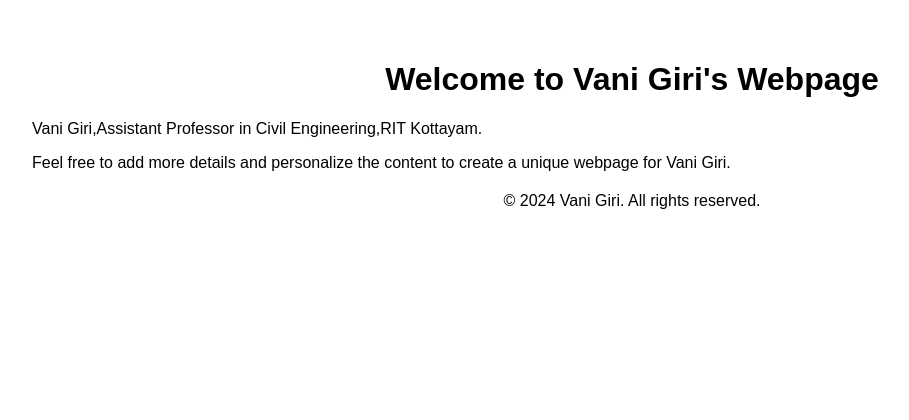
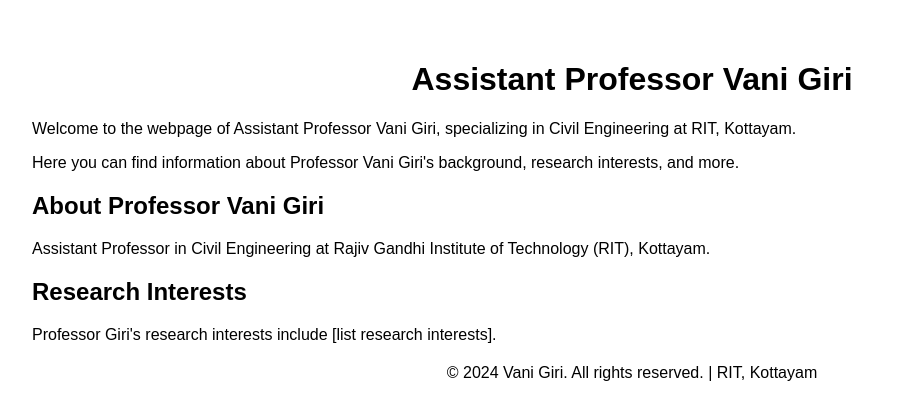
Before and after one commit to vanirit/vanirit.github.io, a plain HTML site: page index.html in a window 1280 px wide. Shown: the whole page, without its empty margins (8-917 px from the left). Drawn offline with Linux system fonts and the light colour scheme.

Commit message:
Update index.html

```diff
--- a/index.html
+++ b/index.html
@@ -3,10 +3,10 @@
 <head>
     <meta charset="UTF-8">
     <meta name="viewport" content="width=device-width, initial-scale=1.0">
-    <title>Vani Giri's Webpage</title>
+    <title>Vani Giri - Assistant Professor</title>
     <style>
         body {
-            font-family: Arial, italics;
+            font-family: Arial, sans-serif;
             margin: 20px;
             padding: 20px;
         }
@@ -25,16 +25,28 @@
 </head>
 <body>
     <header>
-        <h1>Welcome to Vani Giri's Webpage</h1>
+        <h1>Assistant Professor Vani Giri</h1>
     </header>
 
     <main>
-        <p> Vani Giri,Assistant Professor in Civil Engineering,RIT Kottayam. </p>
-        <p>Feel free to add more details and personalize the content to create a unique webpage for Vani Giri.</p>
+        <p>Welcome to the webpage of Assistant Professor Vani Giri, specializing in Civil Engineering at RIT, Kottayam.</p>
+        <p>Here you can find information about Professor Vani Giri's background, research interests, and more.</p>
+
+        <section>
+            <h2>About Professor Vani Giri</h2>
+            <p>Assistant Professor in Civil Engineering at Rajiv Gandhi Institute of Technology (RIT), Kottayam.</p>
+        </section>
+
+        <section>
+            <h2>Research Interests</h2>
+            <p>Professor Giri's research interests include [list research interests].</p>
+        </section>
+
+        <!-- Add more sections as needed -->
     </main>
 
     <footer>
-        <p>&copy; 2024 Vani Giri. All rights reserved.</p>
+        <p>&copy; 2024 Vani Giri. All rights reserved. | RIT, Kottayam</p>
     </footer>
 </body>
 </html>
```
